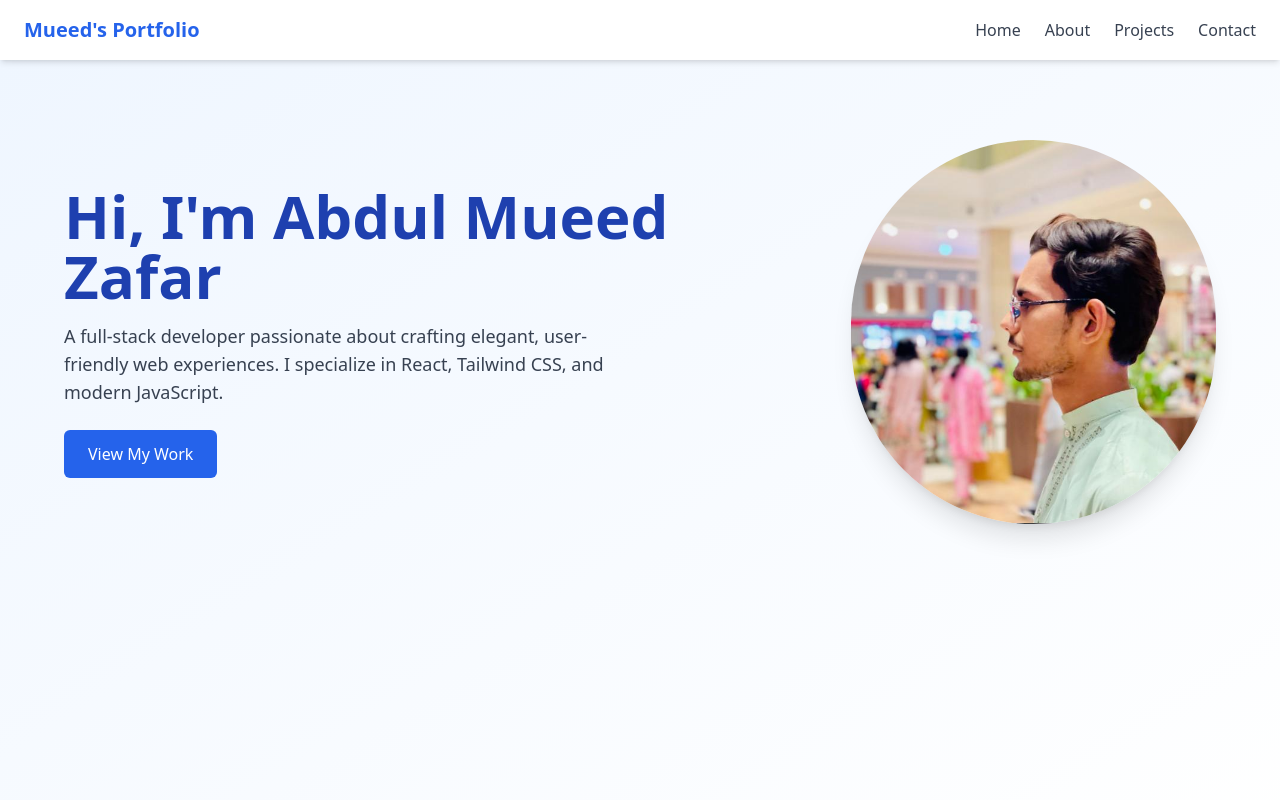
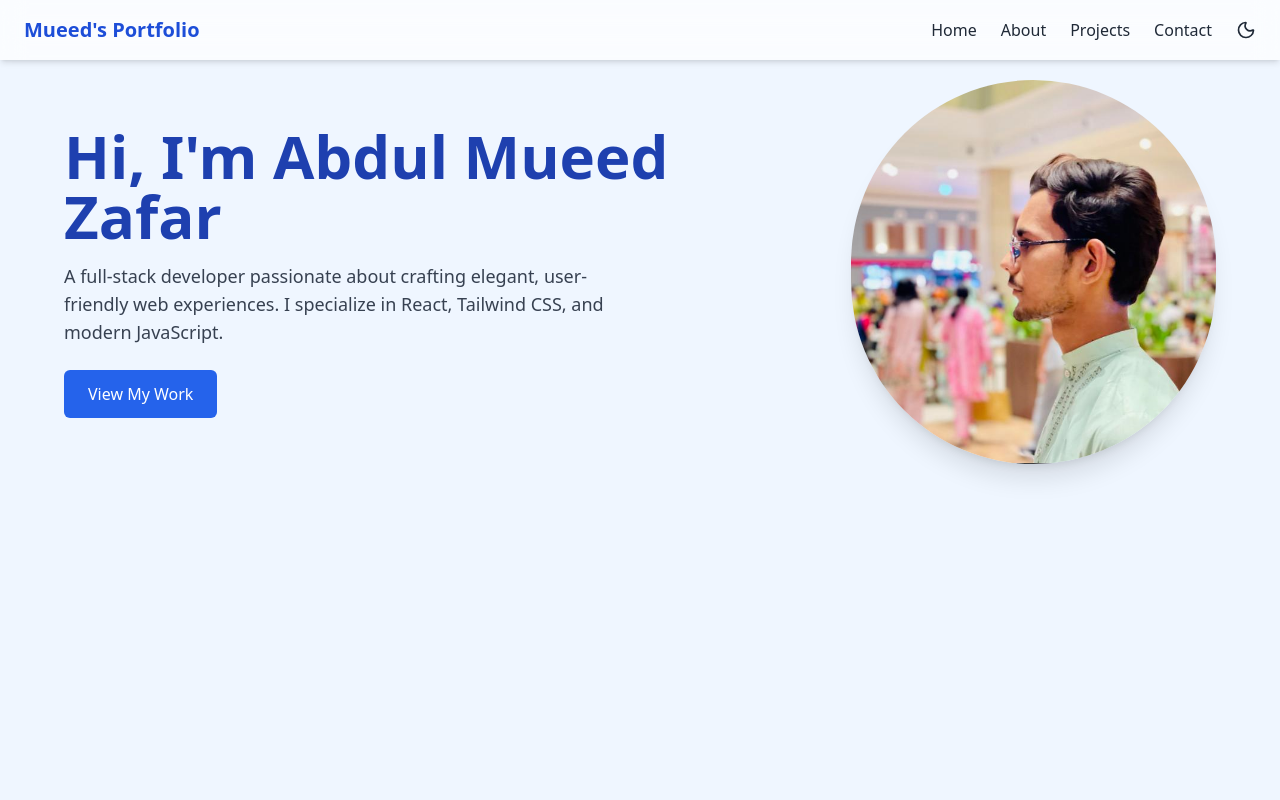
Before and after one commit to ChMueedZafar/Portfolio, a React (Vite) app in the folder my-portfolio/: page / in a window 1280 px wide. Shown: the top 800 px of the page. Built offline with nearby package versions, Linux system fonts and the light colour scheme.

Commit message:
dark mode commit

```diff
--- a/my-portfolio/package.json
+++ b/my-portfolio/package.json
@@ -12,8 +12,10 @@
   "dependencies": {
     "emailjs-com": "^3.2.0",
     "framer-motion": "^12.18.1",
+    "lucide-react": "^0.522.0",
     "react": "^19.1.0",
-    "react-dom": "^19.1.0"
+    "react-dom": "^19.1.0",
+    "tailwindcss-dark-mode": "^1.1.7"
   },
   "devDependencies": {
     "@eslint/js": "^9.25.0",
--- a/my-portfolio/src/Components/DarkModeToggle.jsx
+++ b/my-portfolio/src/Components/DarkModeToggle.jsx
@@ -2,27 +2,29 @@ import { useEffect, useState } from 'react';
 import { Moon, Sun } from 'lucide-react';
 
 function DarkModeToggle() {
-  const [darkMode, setDarkMode] = useState(() =>
-    localStorage.getItem('theme') === 'dark'
+  const [isDark, setIsDark] = useState(
+    localStorage.getItem('theme') === 'dark' ||
+    (!localStorage.getItem('theme') && window.matchMedia('(prefers-color-scheme: dark)').matches)
   );
 
   useEffect(() => {
-    if (darkMode) {
-      document.documentElement.classList.add('dark');
+    const root = window.document.documentElement;
+    if (isDark) {
+      root.classList.add('dark');
       localStorage.setItem('theme', 'dark');
     } else {
-      document.documentElement.classList.remove('dark');
+      root.classList.remove('dark');
       localStorage.setItem('theme', 'light');
     }
-  }, [darkMode]);
+  }, [isDark]);
 
   return (
     <button
-      onClick={() => setDarkMode(!darkMode)}
-      className="p-2 rounded-full bg-gray-200 dark:bg-gray-700 text-gray-800 dark:text-white hover:scale-105 transition"
-      aria-label="Toggle Dark Mode"
+      onClick={() => setIsDark(!isDark)}
+      className="text-xl text-gray-800 dark:text-yellow-300 hover:scale-110 transition"
+      title="Toggle Dark Mode"
     >
-      {darkMode ? <Sun size={20} /> : <Moon size={20} />}
+      {isDark ? <Sun size={20} /> : <Moon size={20} />}
     </button>
   );
 }
--- a/my-portfolio/src/Components/Footer.jsx
+++ b/my-portfolio/src/Components/Footer.jsx
@@ -1,6 +1,6 @@
 function Footer() {
   return (
-    <footer className="bg-blue-700 text-white text-center py-6 mt-20">
+  <footer className="bg-blue-700 dark:bg-gray-800 text-white text-center py-6 mt-20">
       <p className="text-lg font-semibold">© {new Date().getFullYear()} Abdul Mueed</p>
       <div className="flex justify-center mt-4 gap-6">
         <a href="https://github.com/your-github" target="_blank" rel="noreferrer" className="hover:text-gray-300">
--- a/my-portfolio/src/Components/Navbar.jsx
+++ b/my-portfolio/src/Components/Navbar.jsx
@@ -1,15 +1,17 @@
 import React from 'react';
+import DarkModeToggle from './DarkModeToggle';
 
 function Navbar() {
   return (
-    <nav className="bg-white shadow-md px-6 py-4 flex justify-between items-center sticky top-0 z-50">
-      <h1 className="text-xl font-bold text-blue-600">Mueed's Portfolio</h1>
-      <ul className="flex gap-6 text-gray-700 font-medium">
-        <li><a href="#home" className="hover:text-blue-500">Home</a></li>
-        <li><a href="#about" className="hover:text-blue-500">About</a></li>
-        <li><a href="#projects" className="hover:text-blue-500">Projects</a></li>
-        <li><a href="#contact" className="hover:text-blue-500">Contact</a></li>
-      </ul>
+    <nav className="fixed w-full top-0 z-50 bg-white/70 dark:bg-gray-900/80 backdrop-blur-md shadow-md px-6 py-4 flex justify-between items-center">
+      <div className="font-bold text-blue-700 dark:text-white text-xl">Mueed's Portfolio</div>
+      <div className="flex gap-6 items-center">
+        <a href="#home" className="text-gray-800 dark:text-white hover:text-blue-600">Home</a>
+        <a href="#about" className="text-gray-800 dark:text-white hover:text-blue-600">About</a>
+        <a href="#projects" className="text-gray-800 dark:text-white hover:text-blue-600">Projects</a>
+        <a href="#contact" className="text-gray-800 dark:text-white hover:text-blue-600">Contact</a>
+        <DarkModeToggle />
+      </div>
     </nav>
   );
 }
--- a/my-portfolio/src/Pages/About.jsx
+++ b/my-portfolio/src/Pages/About.jsx
@@ -3,7 +3,7 @@ import aboutImg from '../assets/aboutimg.png'; // 👈 Add your photo or a dev i
 
 function About() {
   return (
-    <section id="about" className="min-h-screen px-6 py-20 bg-white">
+    <section className="min-h-screen px-6 py-20 bg-white dark:bg-gray-900 text-gray-900 dark:text-white">
       <div className="max-w-6xl mx-auto flex flex-col md:flex-row items-center gap-12">
 
         {/* Image */}
--- a/my-portfolio/src/Pages/Contacts.jsx
+++ b/my-portfolio/src/Pages/Contacts.jsx
@@ -26,7 +26,7 @@ function Contact() {
   };
 
   return (
-    <section id="contact" className="px-6 py-16 bg-white min-h-screen">
+    <section className="px-6 py-20 bg-white dark:bg-gray-900 text-gray-900 dark:text-white min-h-screen">
       <div className="max-w-2xl mx-auto text-center">
         <motion.h2
           initial={{ opacity: 0, y: 20 }}
--- a/my-portfolio/src/Pages/Home.jsx
+++ b/my-portfolio/src/Pages/Home.jsx
@@ -3,7 +3,7 @@ import heroImg from '../assets/hero.png'; // 👈 Add your image in /assets fold
 
 function Home() {
   return (
-    <section id="home" className="min-h-screen px-6 py-20 bg-gradient-to-br from-blue-50 to-white">
+  <section className="min-h-screen px-6 py-20 bg-blue-50 dark:bg-gray-900 text-gray-900 dark:text-white">
       <div className="max-w-6xl mx-auto flex flex-col-reverse md:flex-row items-center gap-12">
 
         <motion.div
--- a/my-portfolio/src/Pages/Projects.jsx
+++ b/my-portfolio/src/Pages/Projects.jsx
@@ -22,7 +22,7 @@ function Projects() {
   ];
 
   return (
-    <section id="projects" className="px-6 py-20 bg-gray-50 min-h-screen">
+    <section className="px-6 py-20 bg-gray-50 dark:bg-gray-900 text-gray-900 dark:text-white min-h-screen">
       <div className="max-w-6xl mx-auto text-center">
         <h2 className="text-3xl font-bold text-blue-700 mb-12">My Projects</h2>
         <div className="grid gap-10 md:grid-cols-2">
```
Also changed, not shown: 1 other file (tests, documents, lock files or other folders).
